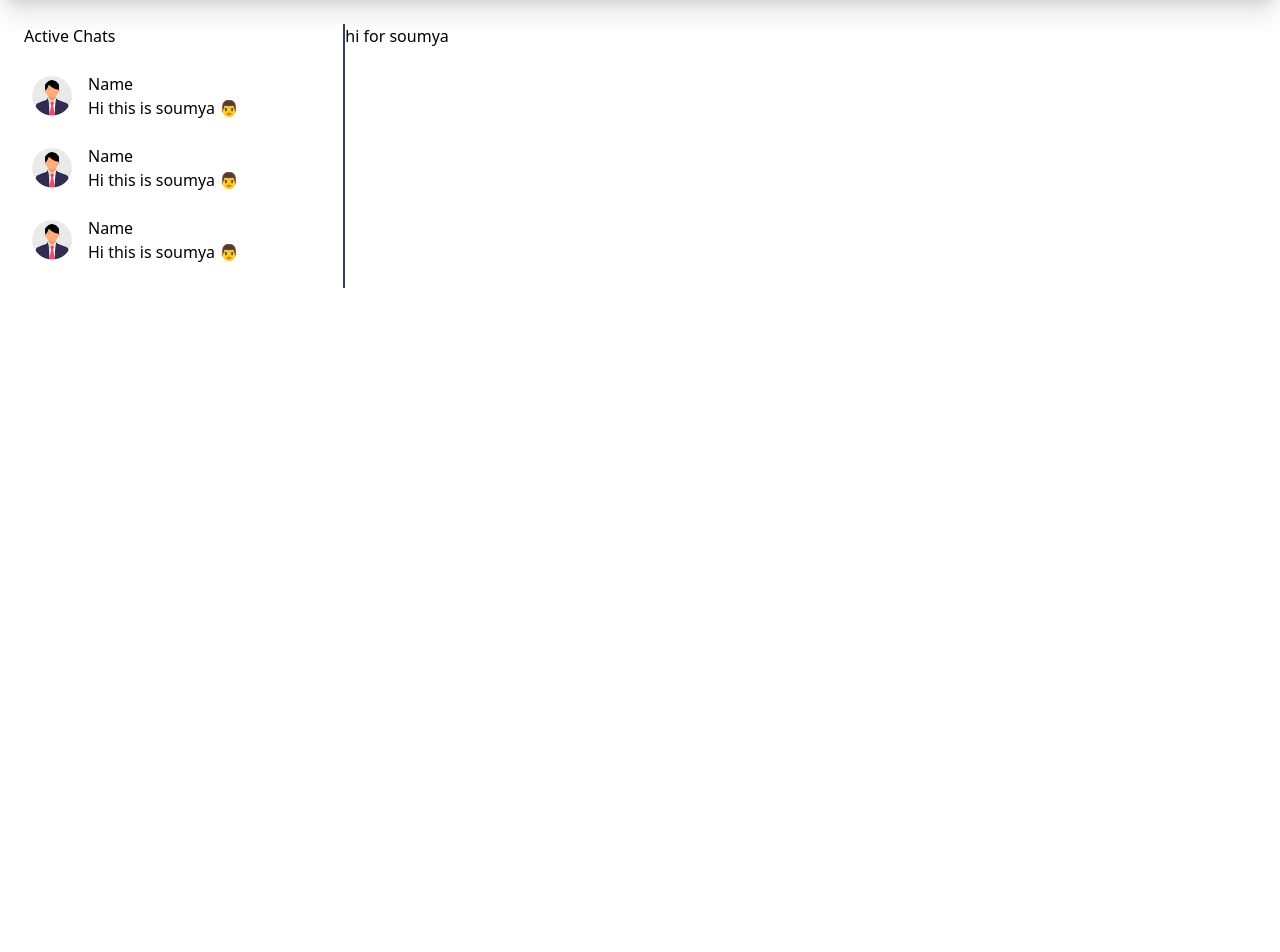
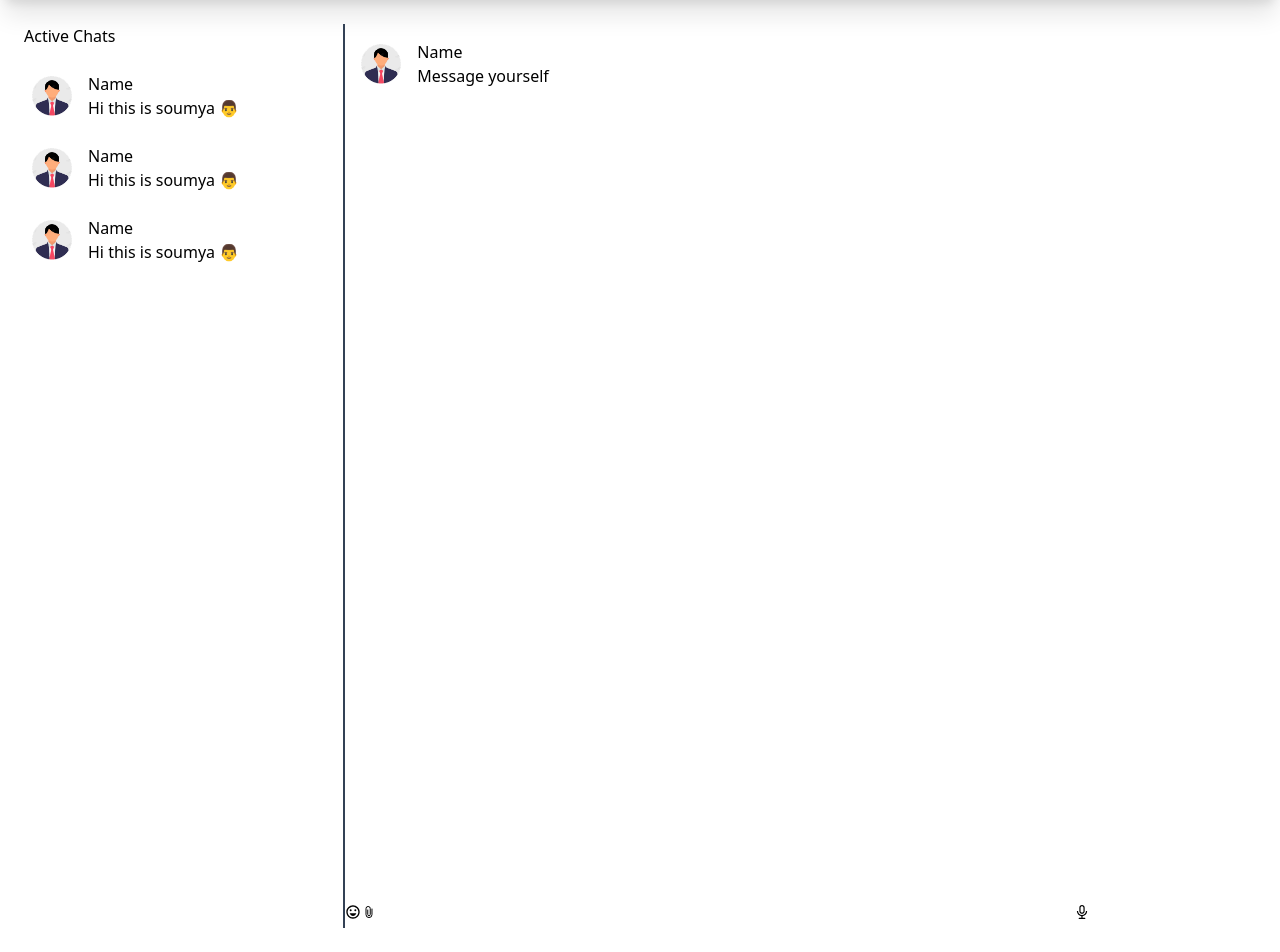
Before and after one commit to realsoumyadey07/MERN-Chat-App, a Next.js app in the folder client/: page /chat/1 in a window 1280 px wide. Shown: the part 72-1024 px from the top of the page. Before the commit the page ends 800 px from the top, so only its background shows below. Built offline with nearby package versions, Linux system fonts and the light colour scheme.

Commit message:
chat screen is getting ready

```diff
--- a/client/src/app/chat/[id]/page.jsx
+++ b/client/src/app/chat/[id]/page.jsx
@@ -1,6 +1,38 @@
-export default function Page({params}){
-    console.log(params);
-    return (
-        <div>hi for soumya</div>
-    )
+import Image from "next/image";
+import { MdOutlineEmojiEmotions } from "react-icons/md";
+import { IoAttachOutline } from "react-icons/io5";
+import { AiOutlineAudio } from "react-icons/ai";
+
+export default function Page({ params }) {
+  console.log(params);
+  return (
+    <section>
+      <header className="flex items-center gap-4 p-4">
+        <Image
+        src={"/images/profile-logo.png"}
+        width={40}
+        height={40}
+        className="rounded-full"
+        alt="Display profile"
+        />
+        <div>
+          <h1>Name</h1>
+          <p>Message yourself</p>
+        </div>
+      </header>
+      <main className="min-h-screen"></main>
+      <footer className="flex justify-center">
+        <div className="flex basis-[20%]">
+          <MdOutlineEmojiEmotions />
+          <IoAttachOutline />
+        </div>
+        <div className="basis-[60%]">
+            <input type="text" name="message" />
+        </div>
+        <div className="basis-[20%]">
+            <AiOutlineAudio/>
+        </div>
+      </footer>
+    </section>
+  );
 }
--- a/client/src/app/chat/layout.jsx
+++ b/client/src/app/chat/layout.jsx
@@ -1,10 +1,13 @@
+"use client"
 import { FaSearch } from "react-icons/fa";
 import { MdGroupAdd, MdGroups } from "react-icons/md";
 import { IoMdNotifications } from "react-icons/io";
 import { MdLogout } from "react-icons/md";
 import Image from "next/image";
+import { useRouter } from "next/navigation";
 
 export default function ChatLayout({ children }) {
+  const router = useRouter();
   return (
     <div>
       <nav className="flex justify-between p-6 shadow-xl">
@@ -33,7 +36,7 @@ export default function ChatLayout({ children }) {
         <div className="basis-[35%] pr-2 border-r-2 border-slate-700">
           <h2>Active Chats</h2>
           <ul className="my-4">
-            <li className="flex gap-4 my-2 p-2 rounded-md items-center hover:bg-slate-900">
+            <li className="flex gap-4 my-2 p-2 rounded-md items-center hover:bg-slate-900" onClick={()=> router.push("/chat/soumya")}>
               <div>
                 <Image
                   src={"/images/profile-logo.png"}
@@ -55,6 +58,7 @@ export default function ChatLayout({ children }) {
                   width={40}
                   height={40}
                   className="rounded-full"
+                  alt="Display profile"
                 />
               </div>
               <div>
@@ -69,6 +73,7 @@ export default function ChatLayout({ children }) {
                   width={40}
                   height={40}
                   className="rounded-full"
+                  alt="Display profile"
                 />
               </div>
               <div>
```
